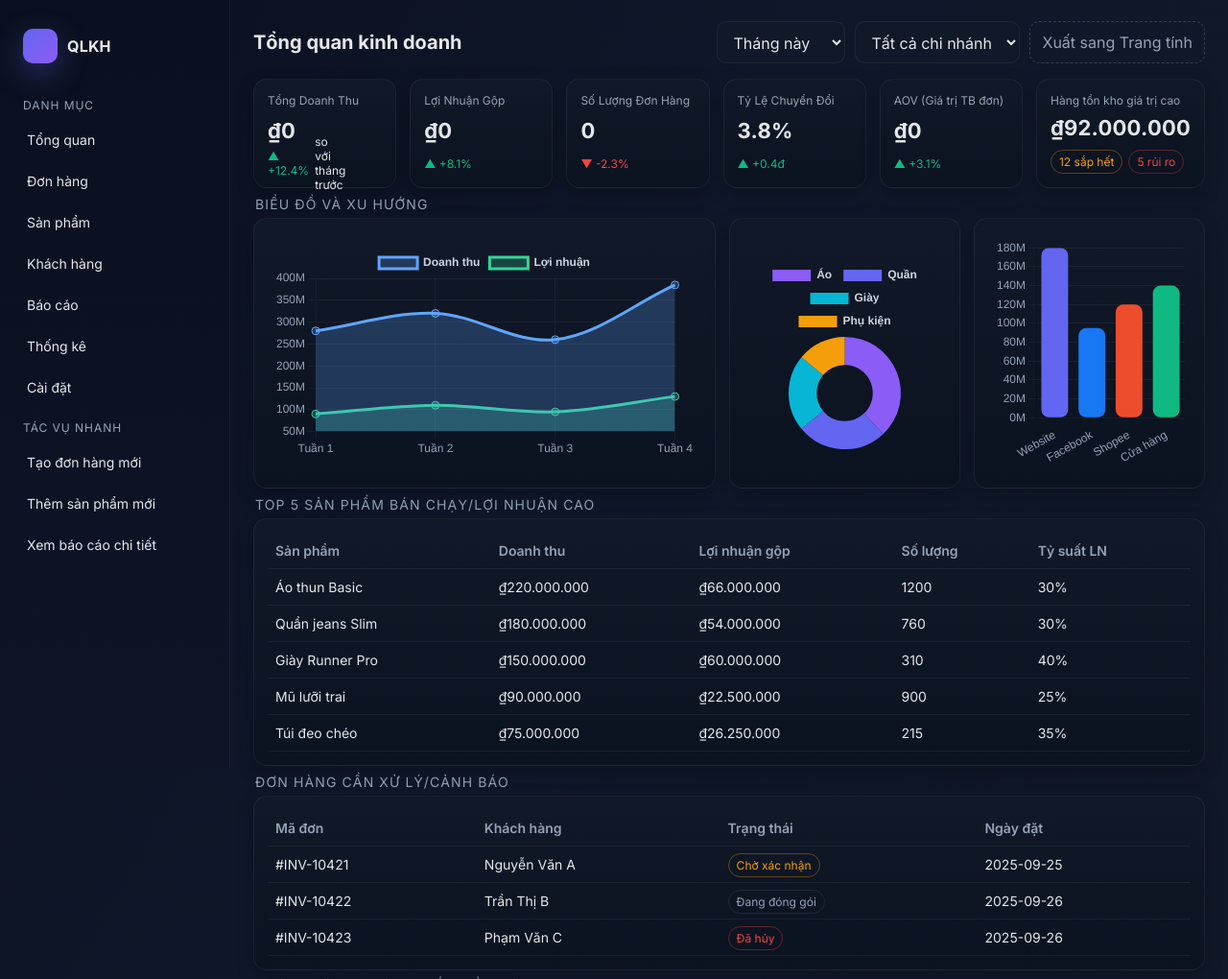
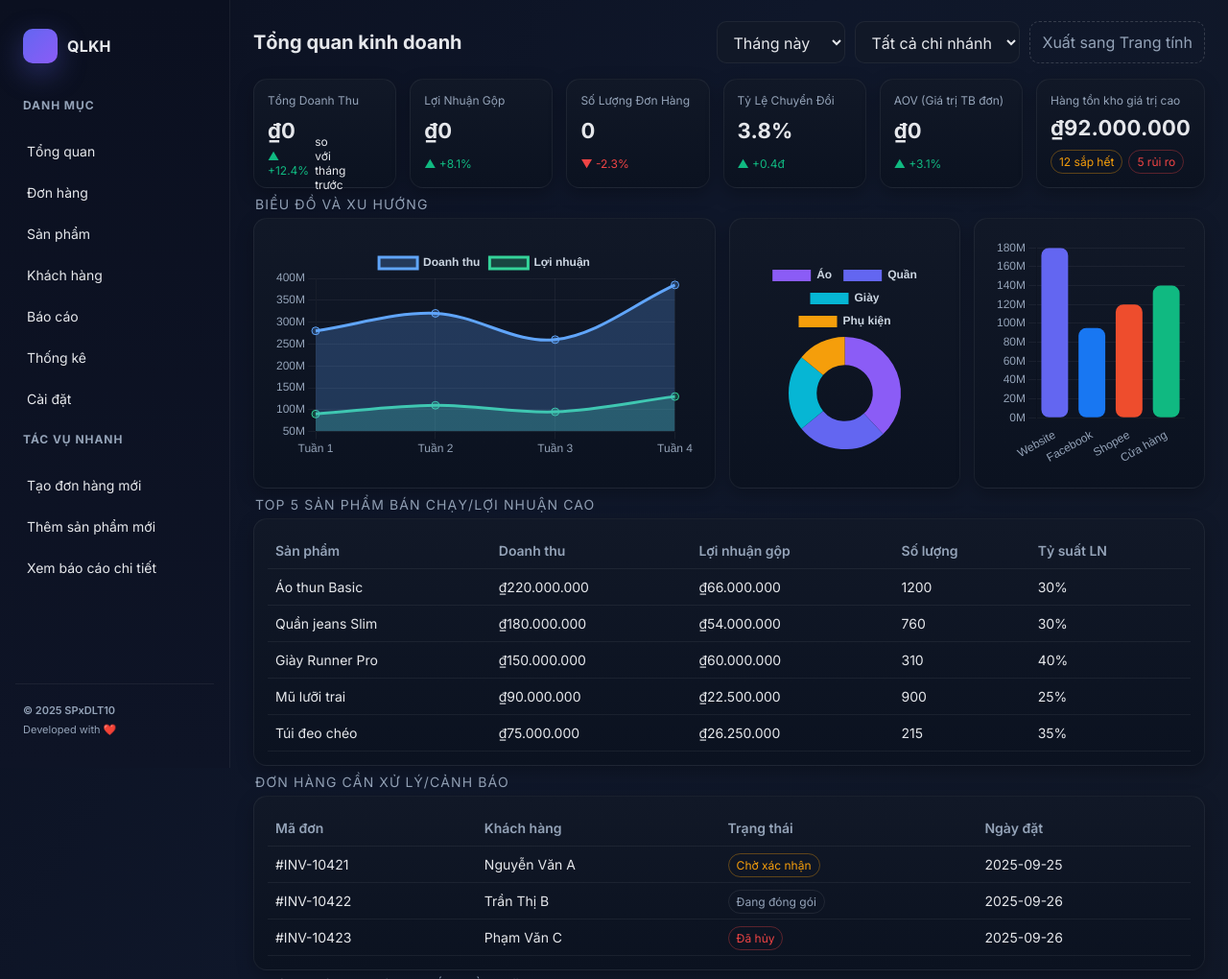
Before and after one commit to Stewiclez27425/UNG-DUNG-QUAN-LY-KHACH-HANG, a Flask app: page / in a window 1280 px wide. Shown: the top 1020 px of the page at 96% size. Run offline with Flask 3, Linux system fonts and the light colour scheme; parts of the project's set-up code (start-up, migrations or seed data) failed here and were passed over.

Commit message:
Update sidebar.html

```diff
--- a/templates/sidebar.html
+++ b/templates/sidebar.html
@@ -16,7 +16,7 @@
     </div>
 
     <!-- Main Navigation Menu -->
-    <div class="menu-group">Danh mục</div>
+    <h3 class="menu-group">Danh mục</h3>
     <nav class="menu">
         <a href="/" class="{% if active=='overview' %}active{% endif %}">Tổng quan</a>
         <a href="/orders" class="{% if active=='orders' %}active{% endif %}">Đơn hàng</a>
@@ -28,10 +28,16 @@
     </nav>
 
     <!-- Quick Actions Menu - Các tác vụ thường dùng -->
-    <div class="menu-group">Tác vụ nhanh</div>
+    <h3 class="menu-group">Tác vụ nhanh</h3>
     <div class="menu">
         <a href="#" id="qa-new-order">Tạo đơn hàng mới</a>
         <a href="#" id="qa-new-product">Thêm sản phẩm mới</a>
         <a href="/reports" id="qa-view-report">Xem báo cáo chi tiết</a>
     </div>
+
+    <!-- Mini Credit Section -->
+    <div class="mini-credit">
+        <p>&copy; 2025 SPxDLT10</p>
+        <p>Developed with ❤️</p>
+    </div>
 </aside>
```
